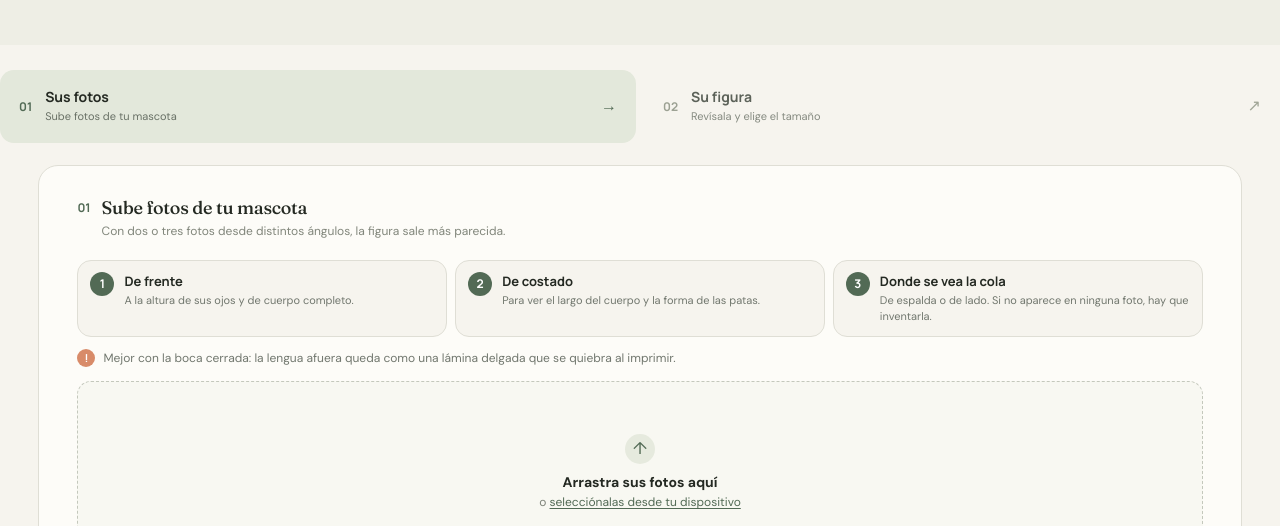
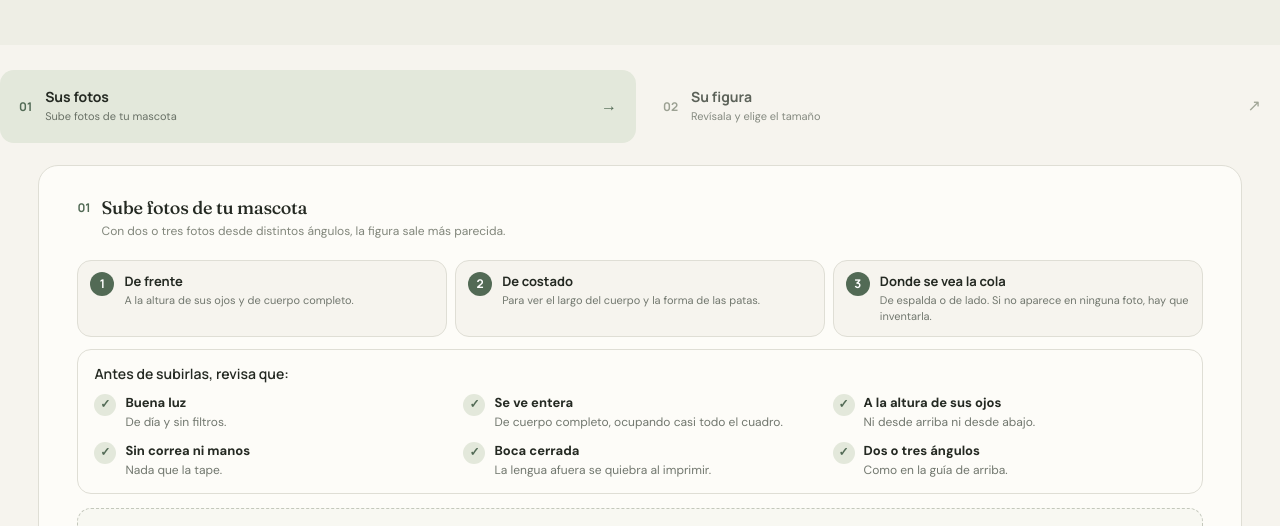
Before and after one commit to vmirandaa/fotoforma3d, a website: page crear.html in a window 1280 px wide. Shown: the part 426-952 px from the top of the page. Drawn offline with Linux system fonts and the light colour scheme; some packages are replaced by stand-ins of ours; no server answers; a script that the page names is missing.

Commit message:
Mueve los consejos de foto al paso 01 del creador
La nota del final pasa a ser una lista visible antes de subir las fotos.

Co-Authored-By: Claude Opus 5.5 <noreply@anthropic.com>

```diff
--- a/crear.html
+++ b/crear.html
@@ -64,7 +64,17 @@
             <li><b>2</b><span><strong>De costado</strong><small>Para ver el largo del cuerpo y la forma de las patas.</small></span></li>
             <li><b>3</b><span><strong>Donde se vea la cola</strong><small>De espalda o de lado. Si no aparece en ninguna foto, hay que inventarla.</small></span></li>
           </ol>
-          <p class="shot-tip"><span aria-hidden="true">!</span> Mejor con la boca cerrada: la lengua afuera queda como una lámina delgada que se quiebra al imprimir.</p>
+          <div class="photo-checklist">
+            <p class="photo-checklist-title">Antes de subirlas, revisa que:</p>
+            <ul>
+              <li><span class="photo-check-mark" aria-hidden="true">✓</span><span><strong>Buena luz</strong><small>De día y sin filtros.</small></span></li>
+              <li><span class="photo-check-mark" aria-hidden="true">✓</span><span><strong>Se ve entera</strong><small>De cuerpo completo, ocupando casi todo el cuadro.</small></span></li>
+              <li><span class="photo-check-mark" aria-hidden="true">✓</span><span><strong>A la altura de sus ojos</strong><small>Ni desde arriba ni desde abajo.</small></span></li>
+              <li><span class="photo-check-mark" aria-hidden="true">✓</span><span><strong>Sin correa ni manos</strong><small>Nada que la tape.</small></span></li>
+              <li><span class="photo-check-mark" aria-hidden="true">✓</span><span><strong>Boca cerrada</strong><small>La lengua afuera se quiebra al imprimir.</small></span></li>
+              <li><span class="photo-check-mark" aria-hidden="true">✓</span><span><strong>Dos o tres ángulos</strong><small>Como en la guía de arriba.</small></span></li>
+            </ul>
+          </div>
           <label class="upload-zone" id="upload-zone" for="reference-images">
             <input id="reference-images" type="file" accept="image/png,image/jpeg,image/webp" multiple>
             <span class="upload-symbol">↑</span><strong>Arrastra sus fotos aquí</strong><small>o <u>selecciónalas desde tu dispositivo</u></small><span class="upload-limit">JPG, PNG o WEBP · hasta 5 fotos · máximo 25 MB cada una</span>
@@ -147,7 +157,6 @@
         </div>
       </div>
     </section>
-    <section class="studio-footnote"><span>PARA UN MEJOR RESULTADO</span><p>Usa dos o tres fotos con buena luz, tomadas a la altura de tu mascota, donde se vea de cuerpo completo y sin objetos que la tapen. Si el resultado no te convence, prueba con otras fotos.</p></section>
   </main>
   <footer class="footer"><a class="wordmark" href="index.html"><span class="brand-symbol">F</span>FORMA<span class="wordmark-dot">.</span></a><span>Figuras 3D de mascotas, desde su foto.</span><a href="#top">VOLVER ARRIBA ↑</a><small>© 2026 FORMA · FIGURAS 3D DE MASCOTAS</small></footer>
   <script src="script.js"></script>
--- a/mascotas.css
+++ b/mascotas.css
@@ -110,3 +110,17 @@
 .generate-hint{min-height:16px;margin:8px 0 0;font-size:12px;color:var(--muted)}
 .generate-hint:empty{display:none}
 @media(max-width:700px){.shot-guide{grid-template-columns:1fr}}
+
+/* Creador: lista de consejos antes de subir las fotos */
+.prepare-panel .photo-checklist{grid-column:1/-1}
+.photo-checklist{border:1px solid var(--line);background:var(--white);border-radius:14px;padding:14px 16px;margin:0 0 14px}
+.photo-checklist-title{font:600 14px var(--display);margin:0 0 10px}
+.photo-checklist ul{list-style:none;margin:0;padding:0;display:grid;grid-template-columns:repeat(3,minmax(0,1fr));gap:10px 16px}
+.photo-checklist li{display:flex;gap:9px;align-items:flex-start}
+.photo-check-mark{flex:0 0 auto;width:22px;height:22px;border-radius:50%;display:grid;place-items:center;background:var(--soft,#e3e8db);color:var(--green);font-size:12px;font-weight:700;margin-top:1px}
+.photo-checklist strong{display:block;font-size:13px}
+.photo-checklist small{display:block;font-size:12px;line-height:1.45;color:var(--muted)}
+.theme-dark .photo-checklist{background:#1d241f}
+@media(max-width:900px){.photo-checklist ul{grid-template-columns:repeat(2,minmax(0,1fr))}}
+@media(max-width:700px){.photo-checklist strong{font-size:14px}.photo-checklist small{font-size:13px}.photo-checklist-title{font-size:15px}}
+@media(max-width:420px){.photo-checklist ul{grid-template-columns:1fr}}
```
